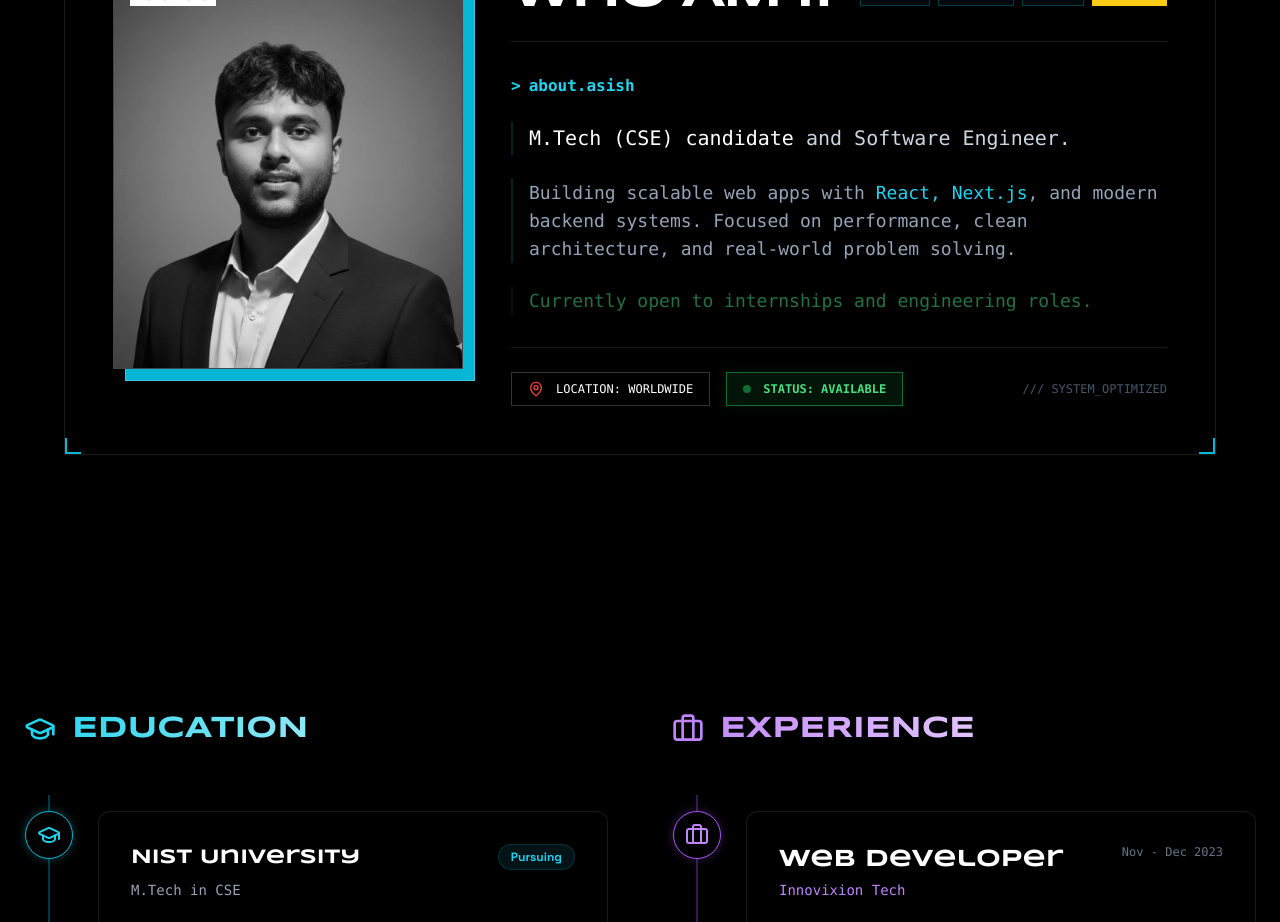
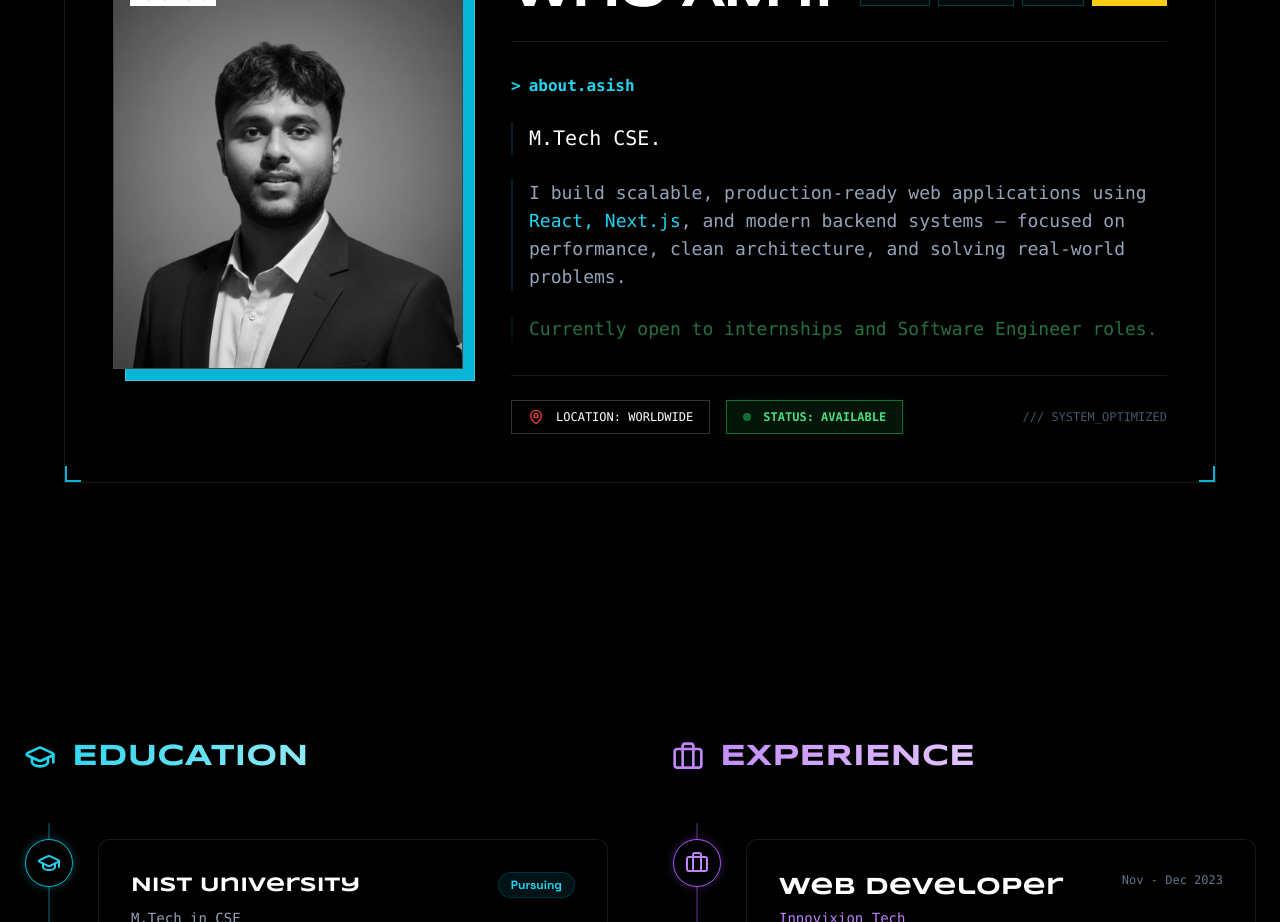
Before and after one commit to Asishranjansahu/ASISH-PORTFOLIO, a React (Vite) app: page / in a window 1280 px wide. Shown: the part 1100-2022 px from the top of the page. Built offline with nearby package versions, Linux system fonts and the light colour scheme.

Commit message:
chore: refine WhoAmI bio text

```diff
--- a/src/components/WhoAmI.jsx
+++ b/src/components/WhoAmI.jsx
@@ -60,13 +60,13 @@ const WhoAmI = () => {
                         <span>about.asish</span>
                     </div>
                     <p className="text-xl leading-relaxed font-light pl-4 border-l-2 border-cyan-500/20">
-                        <strong className="text-white">M.Tech (CSE) candidate</strong> and Software Engineer.
+                        <strong className="text-white">M.Tech CSE.</strong>
                     </p>
                     <p className="text-lg text-slate-400 pl-4 border-l-2 border-cyan-500/20">
-                        Building scalable web apps with <span className="text-cyan-400">React, Next.js</span>, and modern backend systems. Focused on performance, clean architecture, and real-world problem solving.
+                        I build scalable, production-ready web applications using <span className="text-cyan-400">React, Next.js</span>, and modern backend systems — focused on performance, clean architecture, and solving real-world problems.
                     </p>
                     <p className="text-lg text-green-400 font-medium pl-4 border-l-2 border-green-500/20 animate-pulse">
-                        Currently open to internships and engineering roles.
+                        Currently open to internships and Software Engineer roles.
                     </p>
                 </div>
 
```
